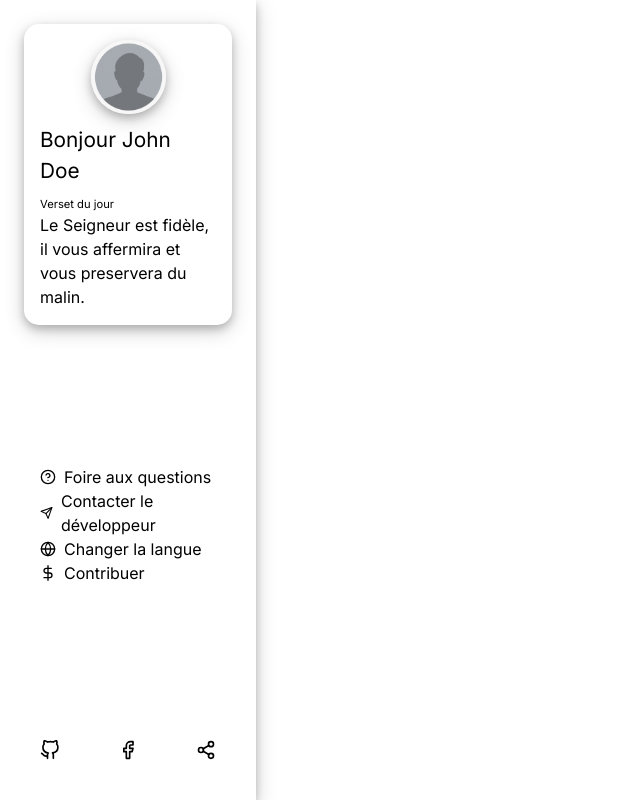
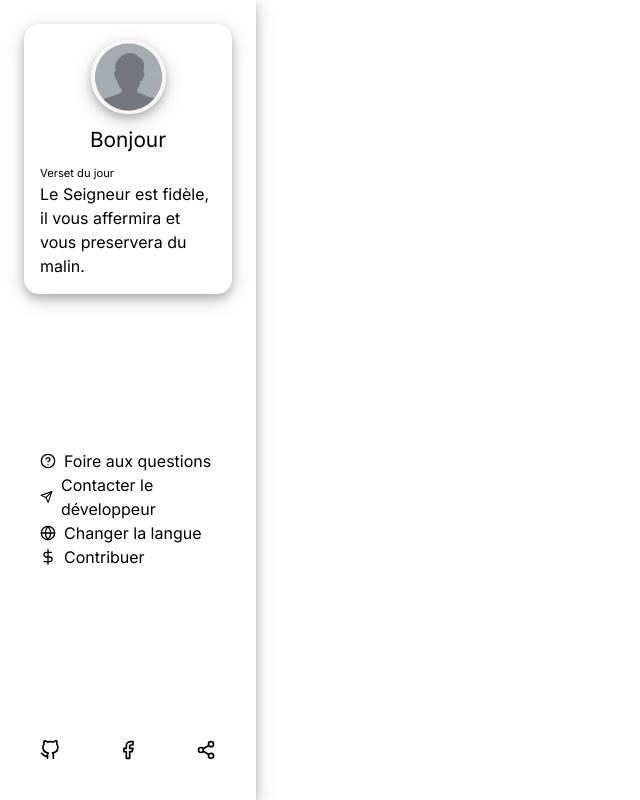
Before and after one commit to smontlouis/bible-strong-webapp, a Next.js app: page /app in a window 1280 px wide. Shown: the whole page, without its empty margins (0-640 px from the left). Built offline with nearby package versions, Linux system fonts and the light colour scheme; no server answers; the database is empty.

Commit message:
Update layout component to use Firebase authentication for user display name

```diff
--- a/app/app/layout.tsx
+++ b/app/app/layout.tsx
@@ -1,10 +1,17 @@
+'use client';
+
 import Link from 'next/link';
-import { PropsWithChildren } from 'react';
+import { PropsWithChildren, useEffect } from 'react';
 
 import { FiGlobe, FiSend, FiHelpCircle, FiGithub, FiFacebook, FiDollarSign, FiShare2 } from 'react-icons/fi';
 import './navbar.layout.scss';
+import { getAuth } from 'firebase/auth';
+import { firebase_app } from '@/lib/firebase-app';
 
 const Layout = ({ children }: PropsWithChildren<{}>) => {
+    const auth = getAuth(firebase_app);
+    const user = auth.currentUser;
+
     return (
         <>
             <header>
@@ -12,7 +19,7 @@ const Layout = ({ children }: PropsWithChildren<{}>) => {
                     <section className='profil'>
                         <article id="user">
                             <img src="/images/avatar-dummy.png" alt="Avatar" />
-                                <h2>Bonjour John Doe</h2>
+                                <h2>Bonjour {user?.displayName}</h2>
                                 <div>
                                 <legend>Verset du jour</legend>
                                 <p>Le Seigneur est fidèle, il vous affermira et vous preservera du malin.</p>
```
